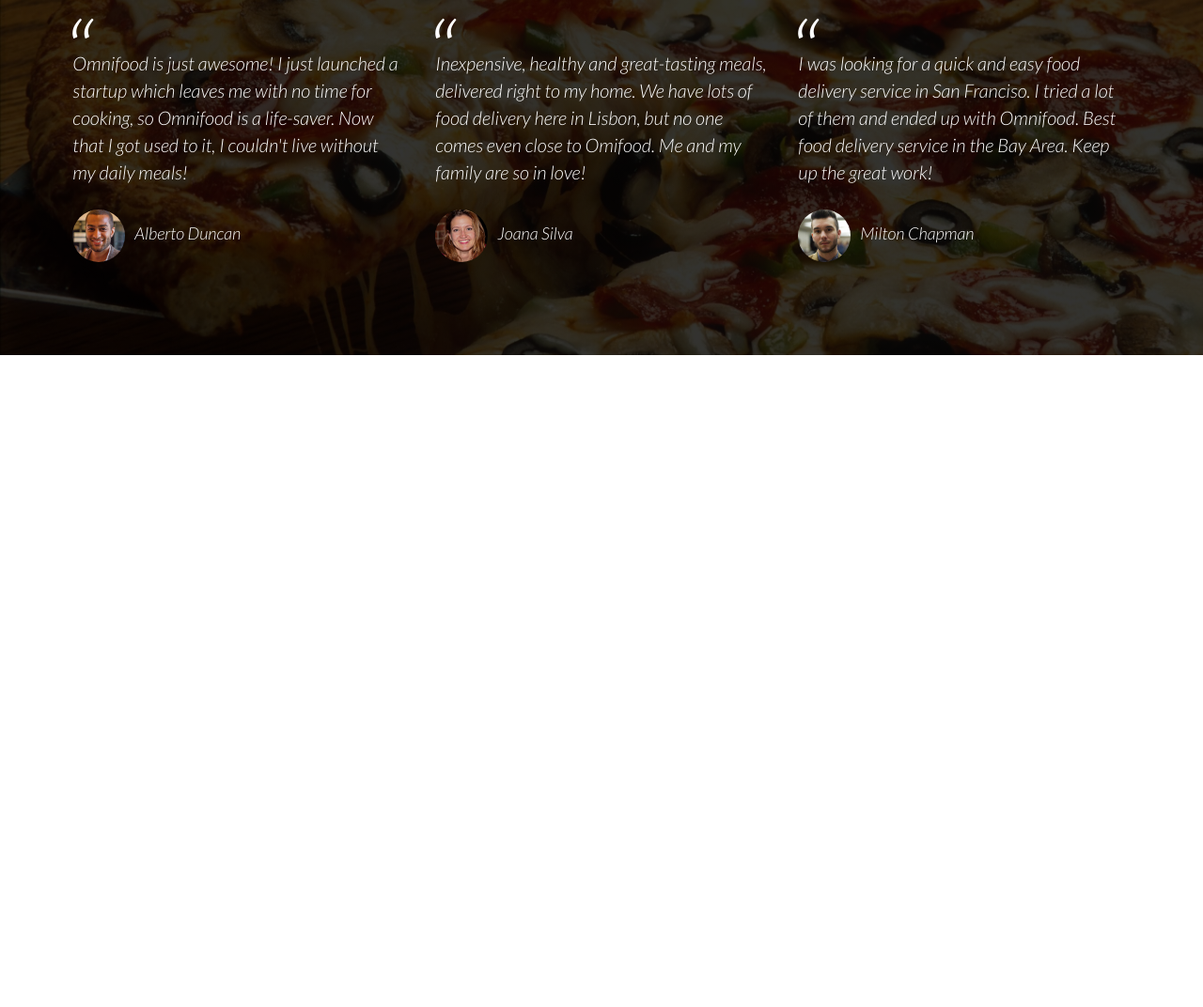
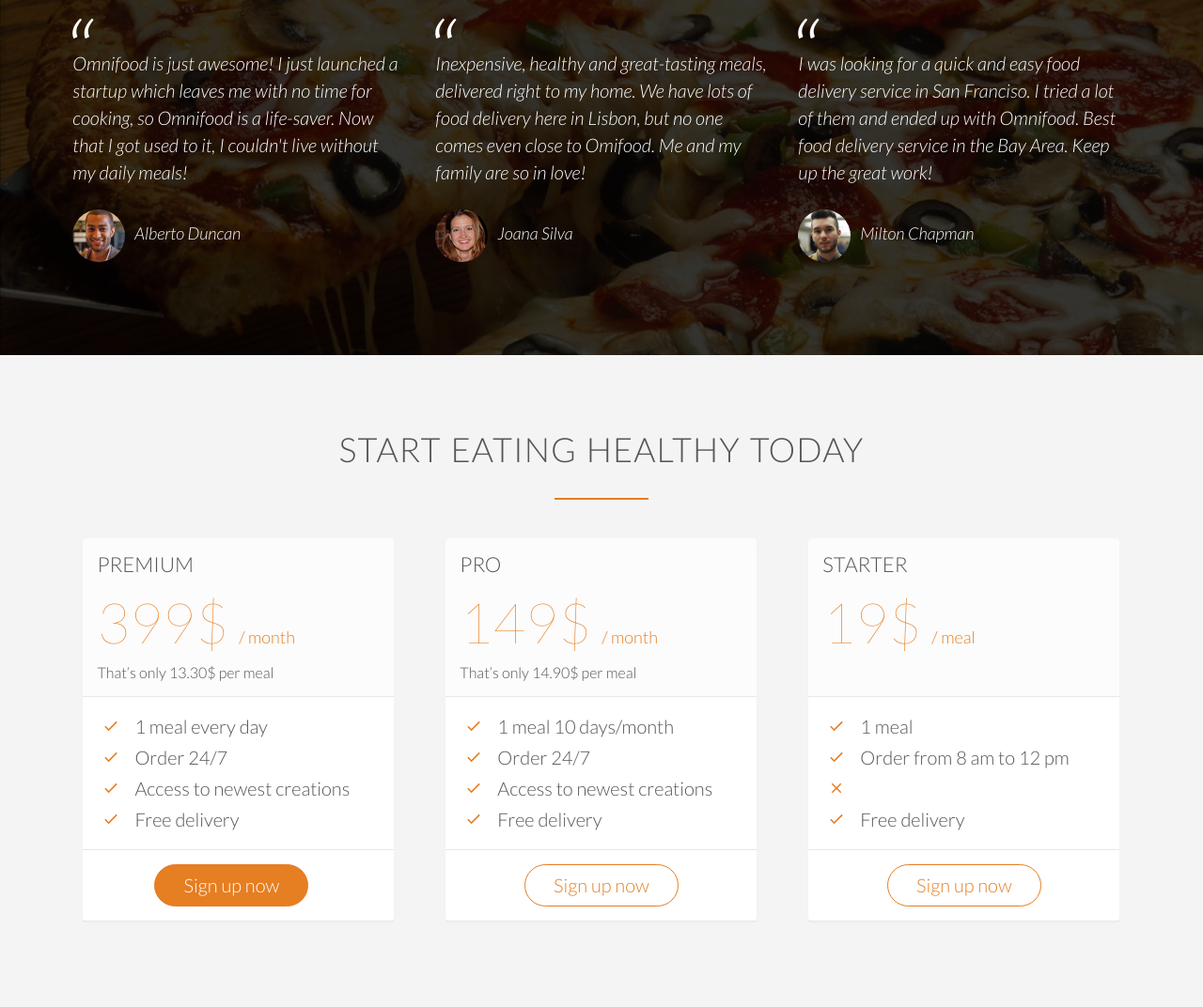
Before and after one commit to gabrielbussolo/omnifood, a plain HTML site: page index.html in a window 1280 px wide. Shown: the part 3540-4612 px from the top of the page at 94% size. Before the commit the page ends 3918 px from the top, so only its background shows below. Drawn offline with nearby package versions, Linux system fonts and the light colour scheme.

Commit message:
Section plans finished

```diff
--- a/assets/css/style.css
+++ b/assets/css/style.css
@@ -303,6 +303,7 @@ header{
 }
 
 /* TESTIMONIALS */
+
 .section-testimonials{
   background-image: linear-gradient(rgba(0,0,0,0.8), rgba(0,0,0,0.8)),url(../img/back-customers.jpg);
   background-size: cover;
@@ -335,3 +336,47 @@ cite img {
   margin-right: 10px;
   vertical-align: middle;
 }
+
+/* SIGN UP */
+
+.section-plans{
+  background-color: #f4f4f4;
+}
+.plan-box{
+  background-color: #ffffff;
+  border-radius: 5px;
+  width: 90%;
+  margin-left: 5%;
+  box-shadow: 0 2px 2px #efefef;
+}
+.plan-box div:last-child{
+  text-align: center;
+}
+.plan-box div{
+  padding: 15px;
+  border-bottom: 1px solid #e8e8e8;
+}
+.plan-box div:first-child{
+  background-color: #fcfcfc;
+  border-top-right-radius: 5px;
+  border-top-left-radius: 5px;
+}
+.plan-price{
+  font-size: 300%;
+  margin-bottom: 10px;
+  font-weight: 100;
+  color: #e67e22;
+}
+.plan-price span{
+  font-size: 30%;
+  font-weight: 300;
+}
+.plan-price-meal{
+  font-size: 80%;
+}
+.plan-box ul{
+  list-style: none;
+}
+.plan-box ul li{
+  padding: 5px 0;
+}
--- a/index.html
+++ b/index.html
@@ -245,7 +245,97 @@
           <cite><img src="assets/img/customer-3.jpg" alt="Milton Chapman">Milton Chapman</cite>
         </blockquote>
       </div>
-
+    </div>
+  </section>
+  <section class="section-plans">
+    <div class="row">
+      <h2>Start eating healthy today</h2>
+    </div>
+    <div class="row">
+      <div class="col span-1-of-3">
+        <div class="plan-box">
+          <div>
+            <h3>Premium</h3>
+            <p class="plan-price">399$ <span>/ month</span></p>
+            <p class="plan-price-meal">That’s only 13.30$ per meal</p>
+          </div>
+          <div>
+            <ul>
+              <li>
+                <ion-icon name="checkmark" class="icon-small"></ion-icon>1 meal every day
+              </li>
+              <li>
+                <ion-icon name="checkmark" class="icon-small"></ion-icon>Order 24/7
+              </li>
+              <li>
+                <ion-icon name="checkmark" class="icon-small"></ion-icon>Access to newest creations
+              </li>
+              <li>
+                <ion-icon name="checkmark" class="icon-small"></ion-icon>Free delivery
+              </li>
+            </ul>
+          </div>
+          <div>
+            <a href="#" class="btn btn-full">Sign up now</a>
+          </div>
+        </div>
+      </div>
+      <div class="col span-1-of-3">
+        <div class="plan-box">
+          <div>
+            <h3>Pro</h3>
+            <p class="plan-price">149$ <span>/ month</span></p>
+            <p class="plan-price-meal">That’s only 14.90$ per meal</p>
+          </div>
+          <div>
+            <ul>
+              <li>
+                <ion-icon name="checkmark" class="icon-small"></ion-icon>1 meal 10 days/month
+              </li>
+              <li>
+                <ion-icon name="checkmark" class="icon-small"></ion-icon>Order 24/7
+              </li>
+              <li>
+                <ion-icon name="checkmark" class="icon-small"></ion-icon>Access to newest creations
+              </li>
+              <li>
+                <ion-icon name="checkmark" class="icon-small"></ion-icon>Free delivery
+              </li>
+            </ul>
+          </div>
+          <div>
+            <a href="#" class="btn btn-ghost">Sign up now</a>
+          </div>
+        </div>
+      </div>
+      <div class="col span-1-of-3">
+        <div class="plan-box">
+          <div>
+            <h3>Starter</h3>
+            <p class="plan-price">19$ <span>/ meal</span></p>
+            <p class="plan-price-meal">&nbsp</p>
+          </div>
+          <div>
+            <ul>
+              <li>
+                <ion-icon name="checkmark" class="icon-small"></ion-icon>1 meal
+              </li>
+              <li>
+                <ion-icon name="checkmark" class="icon-small"></ion-icon>Order from 8 am to 12 pm
+              </li>
+              <li>
+                <ion-icon name="close" class="icon-small"></ion-icon>
+              </li>
+              <li>
+                <ion-icon name="checkmark" class="icon-small"></ion-icon>Free delivery
+              </li>
+            </ul>
+          </div>
+          <div>
+            <a href="#" class="btn btn-ghost">Sign up now</a>
+          </div>
+        </div>
+      </div>
     </div>
   </section>
   <script src="https://unpkg.com/ionicons@4.5.5/dist/ionicons.js"></script>
```
